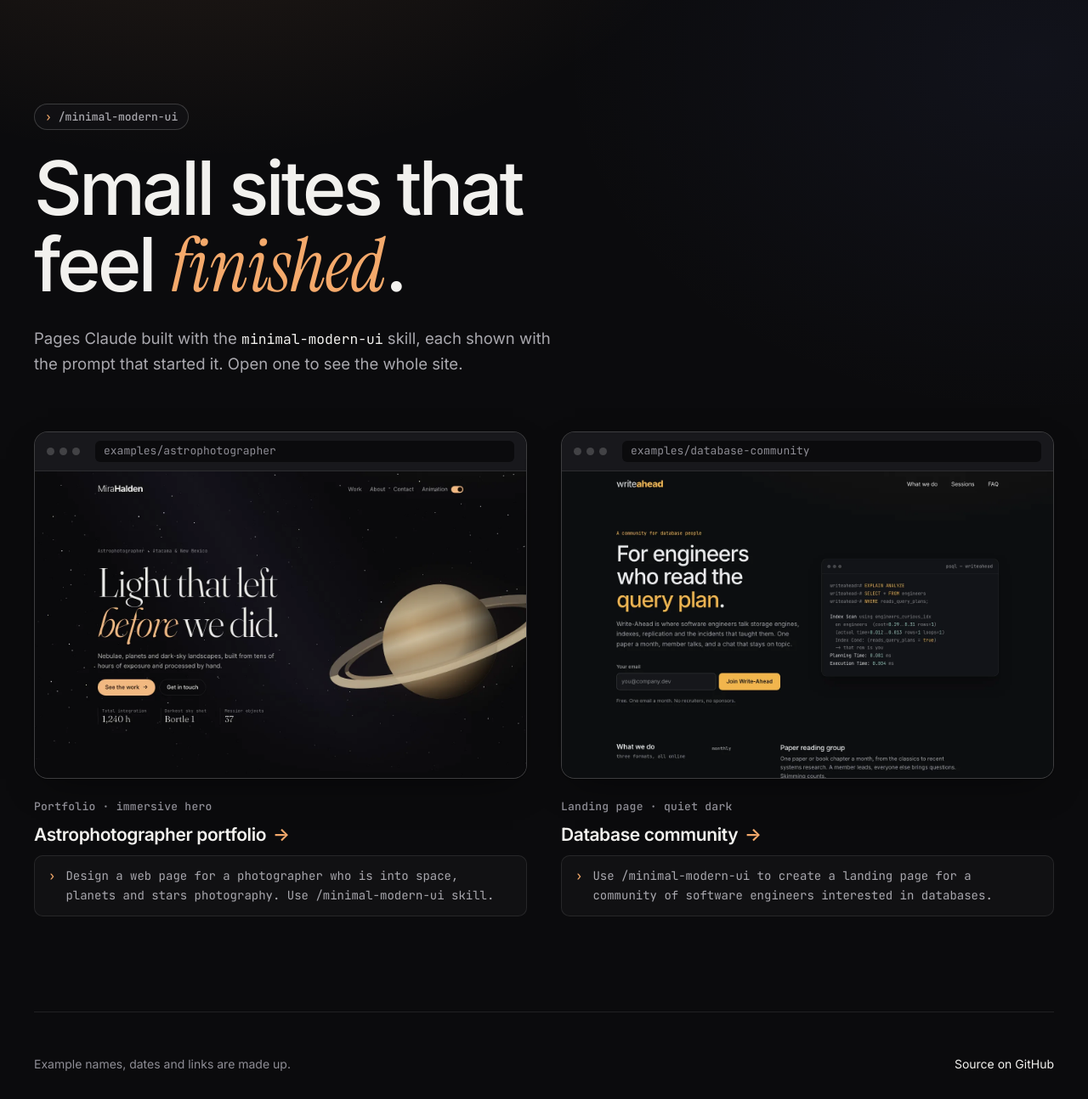
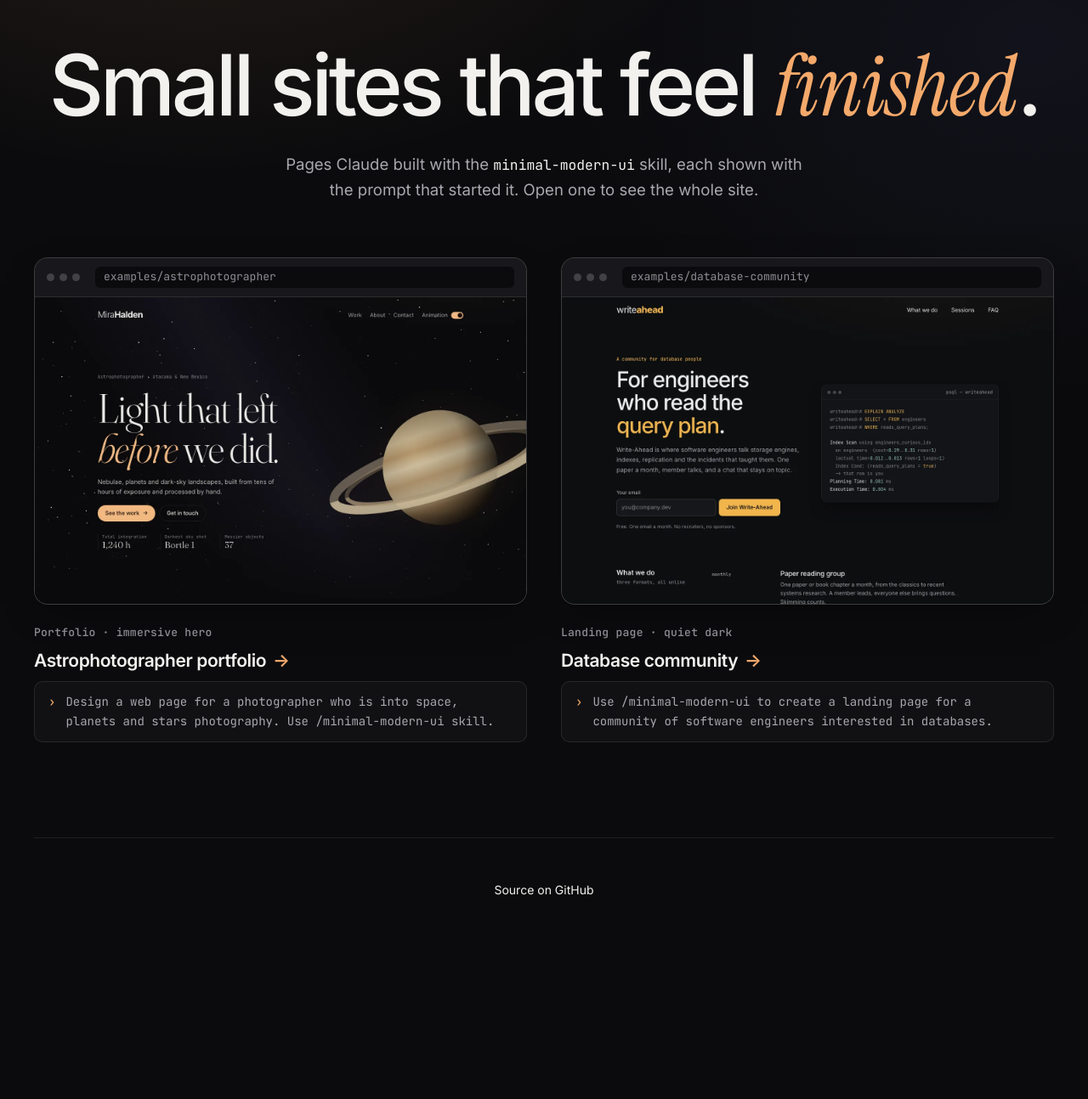
Before and after one commit to pkafel/minimal-modern-ui-skill, a plain HTML site: page index.html in a window 1280 px wide. Shown: the part 66-1360 px from the top of the page at 85% size. After the commit the page ends 1176 px from the top, so only its background shows below. Drawn offline with Linux system fonts and the light colour scheme.

Commit message:
Gallery hero: centered, full-width headline; remove pill and footer note; tighter top gap
Co-Authored-By: Claude Opus 5.5 <noreply@anthropic.com>

```diff
--- a/index.html
+++ b/index.html
@@ -37,7 +37,6 @@
 
     <main id="main" tabindex="-1">
       <section class="hero" aria-labelledby="hero-title">
-        <p class="eyebrow"><span class="caret" aria-hidden="true">›</span><span translate="no">/minimal-modern-ui</span></p>
         <h1 id="hero-title">Small sites that feel <em>finished</em>.</h1>
         <p class="lead">Pages Claude built with the <code translate="no">minimal-modern-ui</code> skill, each shown with the prompt that started it. Open one to see the whole site.</p>
       </section>
@@ -84,7 +83,6 @@
     </main>
 
     <footer class="site-footer">
-      <p>Example names, dates and links are made up.</p>
       <a href="https://github.com/pkafel/minimal-modern-ui-skill">Source on GitHub</a>
     </footer>
   </div>
--- a/styles/components.css
+++ b/styles/components.css
@@ -11,14 +11,12 @@
 @media (max-width: 480px) { .wordmark { font-size: 19px; } .site-nav { gap: var(--space-5); } }
 
 /* ---------- Hero ---------- */
-.hero { padding-block: var(--space-8) var(--space-7); max-width: 900px; }
-.eyebrow { display: inline-flex; align-items: center; gap: var(--space-2); font: 500 var(--text-xs)/1 var(--mono);
-  color: var(--muted); padding: 8px 12px; border-radius: var(--radius-pill); border: 1px solid var(--line-strong);
-  background: color-mix(in srgb, var(--surface) 70%, transparent); }
-.eyebrow .caret { color: var(--accent-a); }
-.hero h1 { margin-top: var(--space-5); font-size: var(--text-hero); font-weight: 500; letter-spacing: -0.045em; line-height: 1.02; }
+/* The headline is sized to the hero's width (≈11.7em of text), so it spans the page on one line;
+   on narrow screens it keeps a readable minimum and wraps. */
+.hero { container-type: inline-size; padding-block: var(--space-6) var(--space-7); text-align: center; }
+.hero h1 { font-size: var(--text-hero-fit); font-weight: 500; letter-spacing: -0.045em; line-height: 1.02; }
 .hero h1 em { font-family: var(--serif); font-style: italic; font-weight: 400; letter-spacing: -0.01em; color: var(--accent-a); }
-.hero .lead { margin-top: var(--space-5); font-size: var(--text-read); line-height: 1.65; color: var(--muted); max-width: 52ch; }
+.hero .lead { margin-top: var(--space-5); font-size: var(--text-read); line-height: 1.65; color: var(--muted); max-width: 52ch; margin-inline: auto; }
 .hero .lead code { font: .88em var(--mono); color: var(--text); white-space: nowrap; }
 
 /* ---------- Gallery ---------- */
@@ -61,7 +59,7 @@
 }
 
 /* ---------- Footer ---------- */
-.site-footer { display: flex; flex-wrap: wrap; align-items: center; justify-content: space-between; gap: var(--space-2) var(--space-5);
+.site-footer { display: flex; flex-wrap: wrap; align-items: center; justify-content: center; gap: var(--space-2) var(--space-5);
   padding: var(--space-6) 0 max(var(--space-6), env(safe-area-inset-bottom)); border-top: 1px solid var(--line);
   font-size: var(--text-s); color: var(--dim); }
 .site-footer a { color: var(--text); text-decoration: none; padding: 10px 0; }
--- a/styles/tokens.css
+++ b/styles/tokens.css
@@ -15,7 +15,7 @@
   --serif: "Instrument Serif", Georgia, serif;
   --mono: "JetBrains Mono", ui-monospace, "SF Mono", Menlo, Consolas, monospace;
   --text-xs: 13px; --text-s: 14px; --text-m: 16px; --text-read: clamp(17px, 1rem + .2vw, 19px); --text-l: 21px;
-  --text-hero: clamp(44px, 7vw, 88px);
+  --text-hero-fit: max(44px, 8.3cqi);
   --measure: 60ch;
   /* space, shape, motion */
   --space-1: 4px; --space-2: 8px; --space-3: 12px; --space-4: 16px; --space-5: 24px; --space-6: 40px; --space-7: 64px; --space-8: 112px;
```
